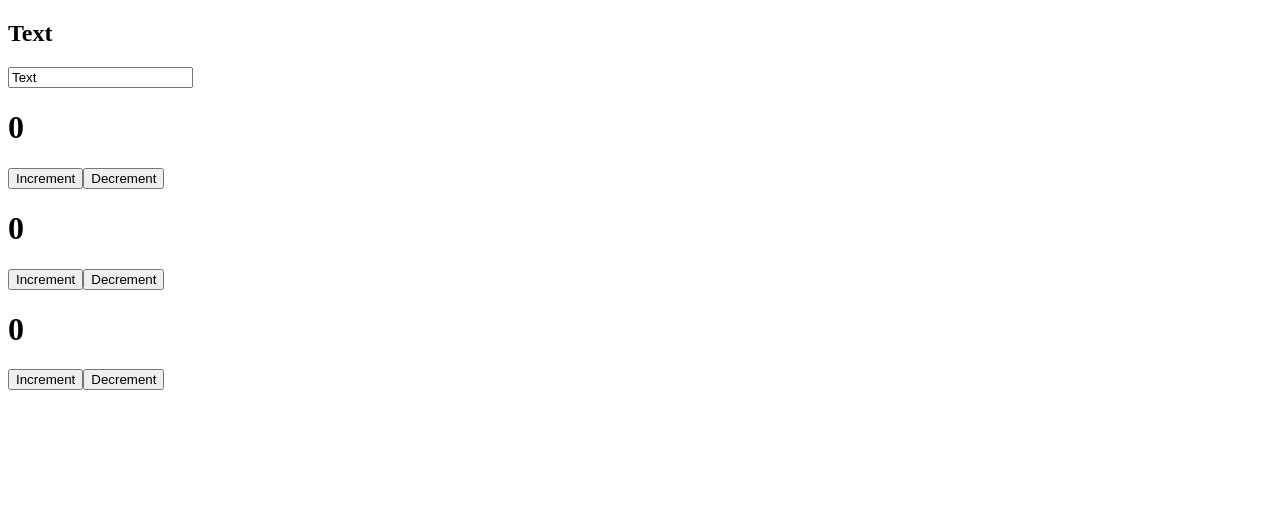
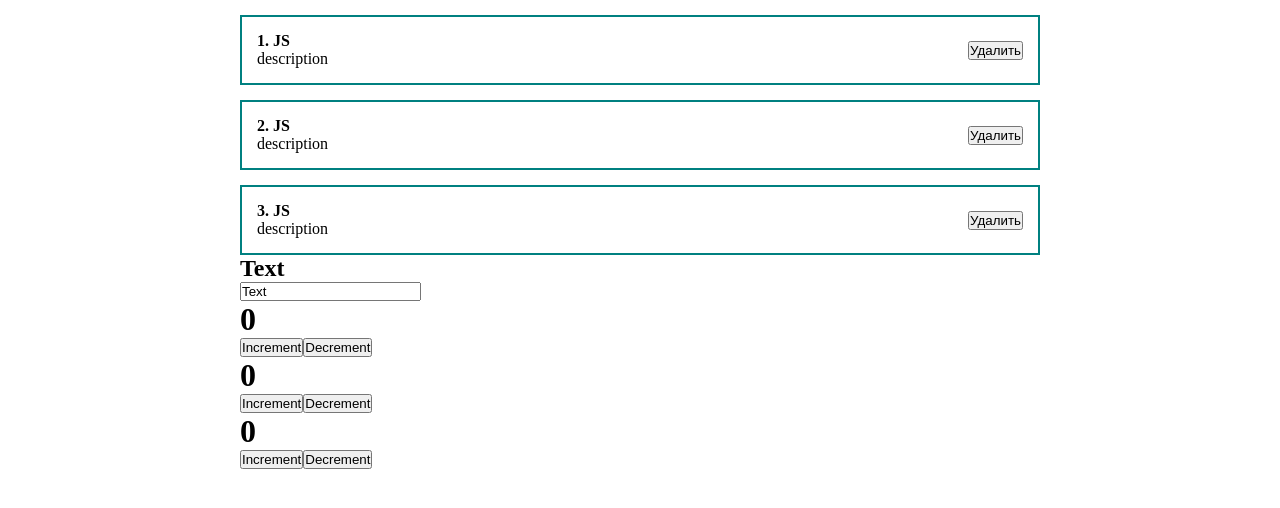
Before and after one commit to Dmitry27Zh/react-fund-course, a React (Create React App) app: page / in a window 1280 px wide. Shown: the top 508 px of the page. Built offline with nearby package versions, Linux system fonts and the light colour scheme.

Commit message:
Create PostItem with props

```diff
--- a/src/App.js
+++ b/src/App.js
@@ -1,12 +1,17 @@
 import { useState } from 'react'
 import Counter from './component/Counter'
 import ClassCounter from './component/ClassCounter'
+import './styles/App.css'
+import PostItem from './component/PostItem'
 
 function App() {
   const [value, setValue] = useState('Text')
 
   return (
     <div className="App">
+      <PostItem post={{ id: 1, title: 'JS', body: 'description' }} />
+      <PostItem post={{ id: 2, title: 'JS', body: 'description' }} />
+      <PostItem post={{ id: 3, title: 'JS', body: 'description' }} />
       <h2>{value}</h2>
       <input value={value} onChange={(event) => setValue(event.target.value)} />
       <Counter />
--- /dev/null
+++ b/src/component/PostItem.jsx
@@ -0,0 +1,17 @@
+const PostItem = (props) => {
+  return (
+    <div className="post">
+      <div className="post__content">
+        <strong>
+          {props.post.id}. {props.post.title}
+        </strong>
+        <div>{props.post.body}</div>
+      </div>
+      <div className="post__btns">
+        <button>Удалить</button>
+      </div>
+    </div>
+  )
+}
+
+export default PostItem
--- /dev/null
+++ b/src/styles/App.css
@@ -0,0 +1,24 @@
+* {
+  margin: 0;
+  padding: 0;
+  box-sizing: border-box;
+}
+
+#root {
+  display: flex;
+  justify-content: center;
+}
+
+.App {
+  flex: 1;
+  max-width: 800px;
+}
+
+.post {
+  display: flex;
+  justify-content: space-between;
+  align-items: center;
+  margin-top: 15px;
+  padding: 15px;
+  border: 2px solid teal;
+}
```
